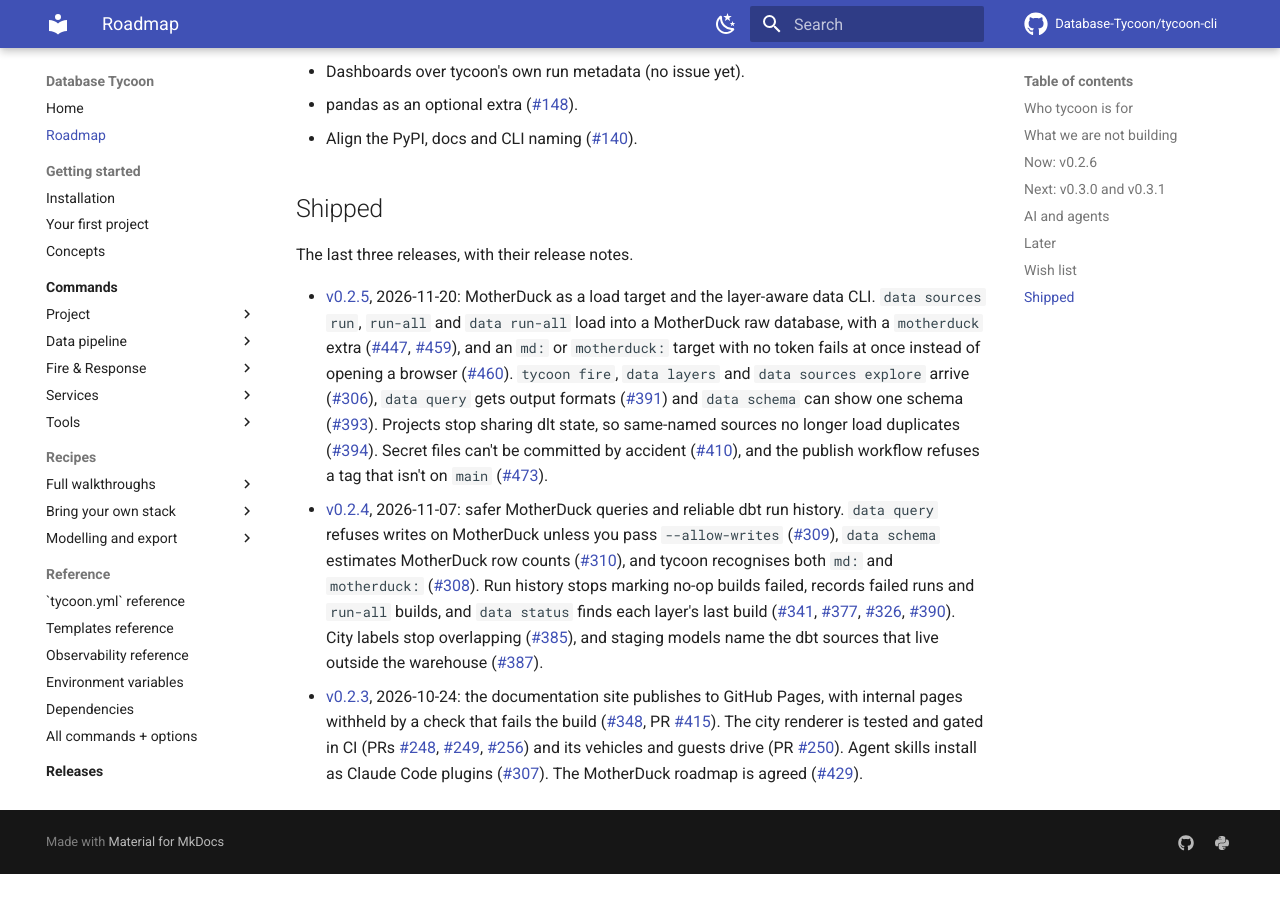
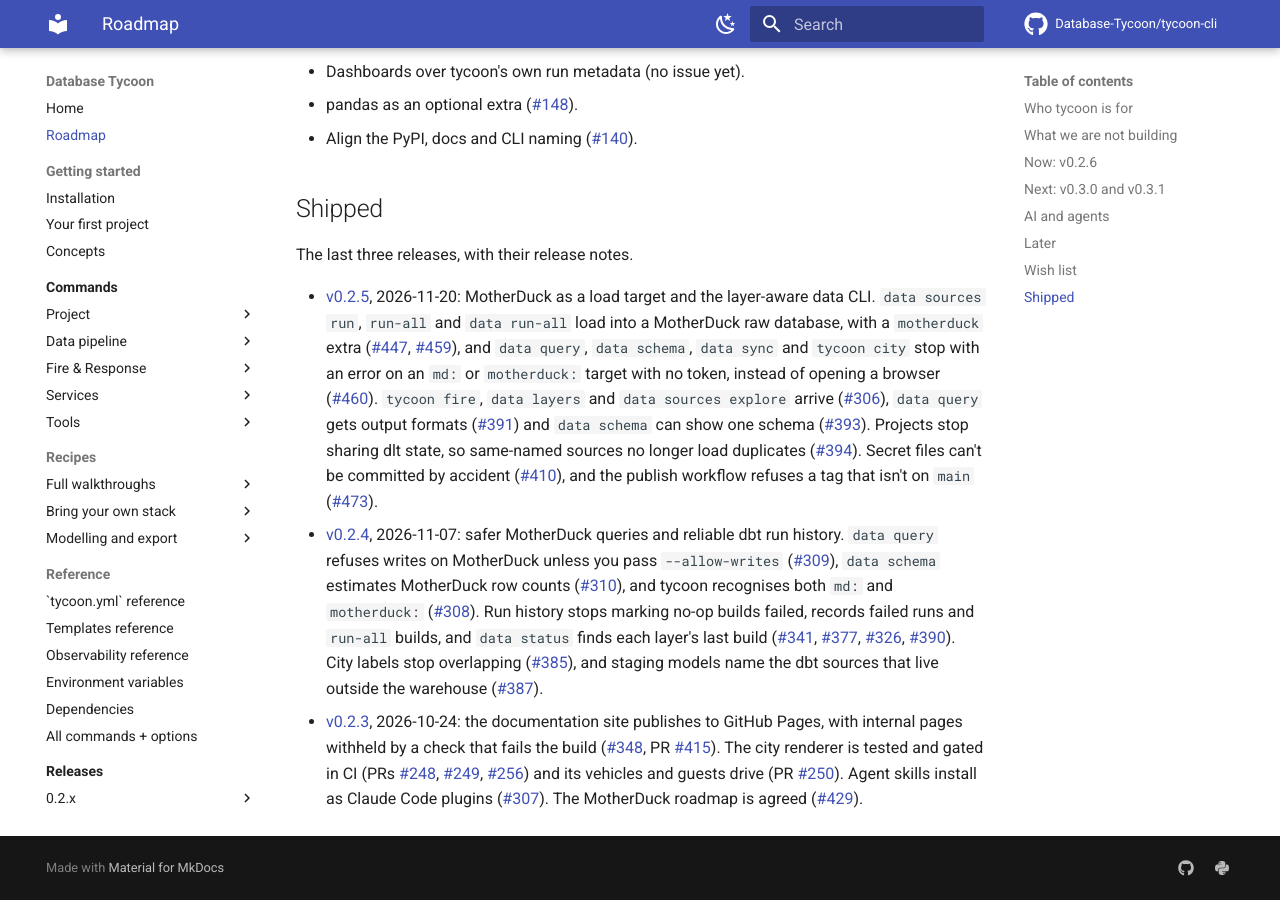
Before and after one commit to Database-Tycoon/tycoon-cli, an MkDocs documentation site: the page built from docs/roadmap.md, in a window 1280 px wide and 900 px high, scrolled down 3687 px. Built offline with MkDocs 1.6.1 and Material for MkDocs 9.7.7, drawn with Linux system fonts in a browser that asks for light colours; comment, search, counter and statistics services are not loaded; before the commit the page ends 4561 px from its top, so only the background shows below that.

Commit message:
docs(gh-219): cite #448 for the deletion and name the commands #460 covers
Co-Authored-By: Claude Opus 5.5 <noreply@anthropic.com>

```diff
--- a/docs/roadmap.md
+++ b/docs/roadmap.md
@@ -162,7 +162,8 @@ The last three releases, with their release notes.
 - [v0.2.5](releases/v0.2.5.md), 2026-11-20: MotherDuck as a load target and
   the layer-aware data CLI. `data sources run`, `run-all` and `data run-all`
   load into a MotherDuck raw database, with a `motherduck` extra ([#447],
-  [#459]), and an `md:` or `motherduck:` target with no token fails at once
+  [#459]), and `data query`, `data schema`, `data sync` and `tycoon city`
+  stop with an error on an `md:` or `motherduck:` target with no token,
   instead of opening a browser ([#460]). `tycoon fire`, `data layers` and
   `data sources explore` arrive ([#306]), `data query` gets output formats
   ([#391]) and `data schema` can show one schema ([#393]). Projects stop
```
Also changed, not shown: other parts of docs/roadmap.md (+2 -2 lines).
